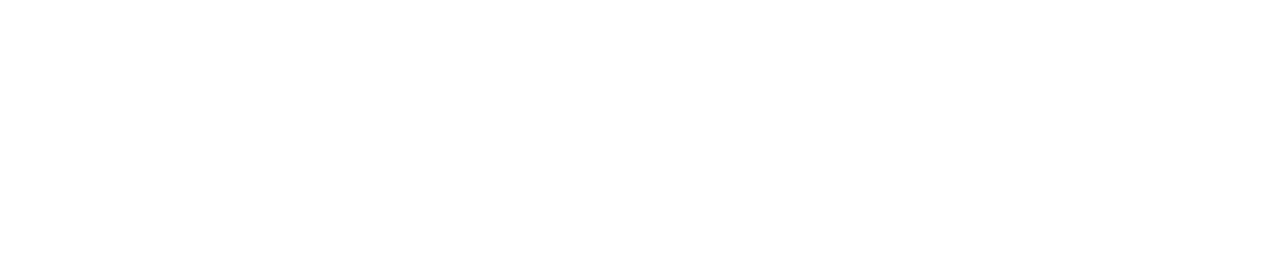
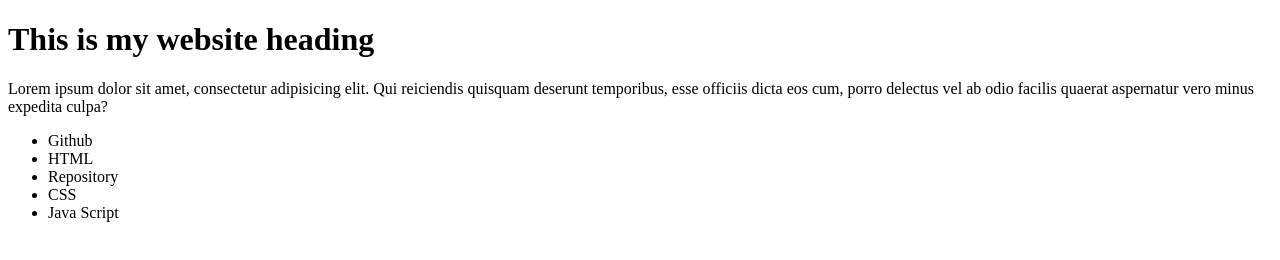
Before and after one commit to Dev-hasan24/my-first-git-rep, a plain HTML site: page Index.html in a window 1280 px wide. Drawn offline with Linux system fonts and the light colour scheme.

Commit message:
Version 1.0 Heading Paragaram and features added

```diff
--- a/Index.html
+++ b/Index.html
@@ -6,6 +6,18 @@
     <title>My First Ever Github Repo</title>
 </head>
 <body>
-
+    <div>
+        <h1>This is my website heading</h1>
+        <p>Lorem ipsum dolor sit amet, consectetur adipisicing elit. Qui reiciendis quisquam deserunt temporibus, esse officiis dicta eos cum, porro delectus vel ab odio facilis quaerat aspernatur vero minus expedita culpa?</p>
+        <form>
+            <ul>
+                <li>Github</li>
+                <li>HTML</li>
+                <li>Repository</li>
+                <li>CSS</li>
+                <li>Java Script</li>
+            </ul>
+        </form>
+    </div>
 </body>
 </html>
```
